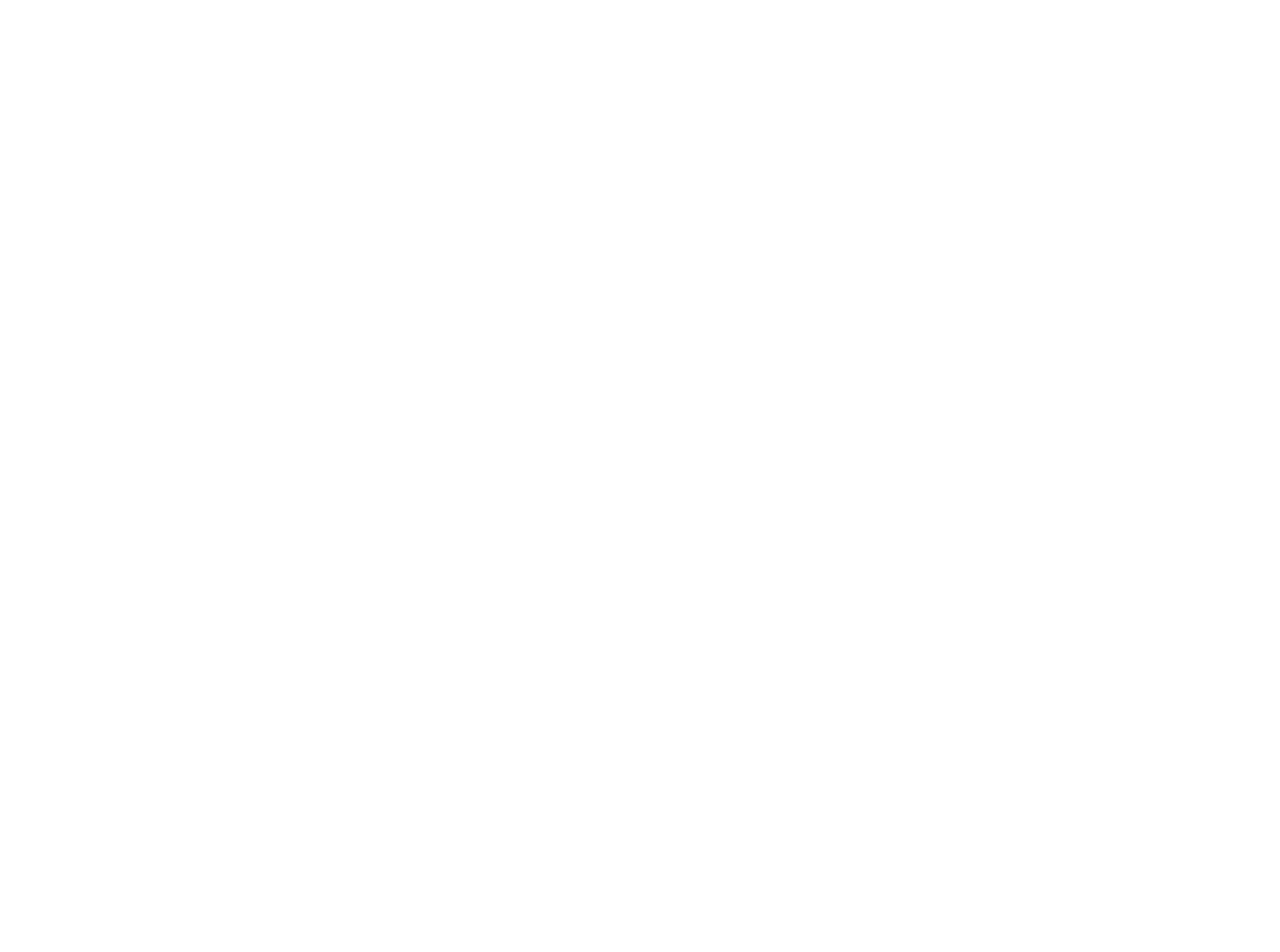
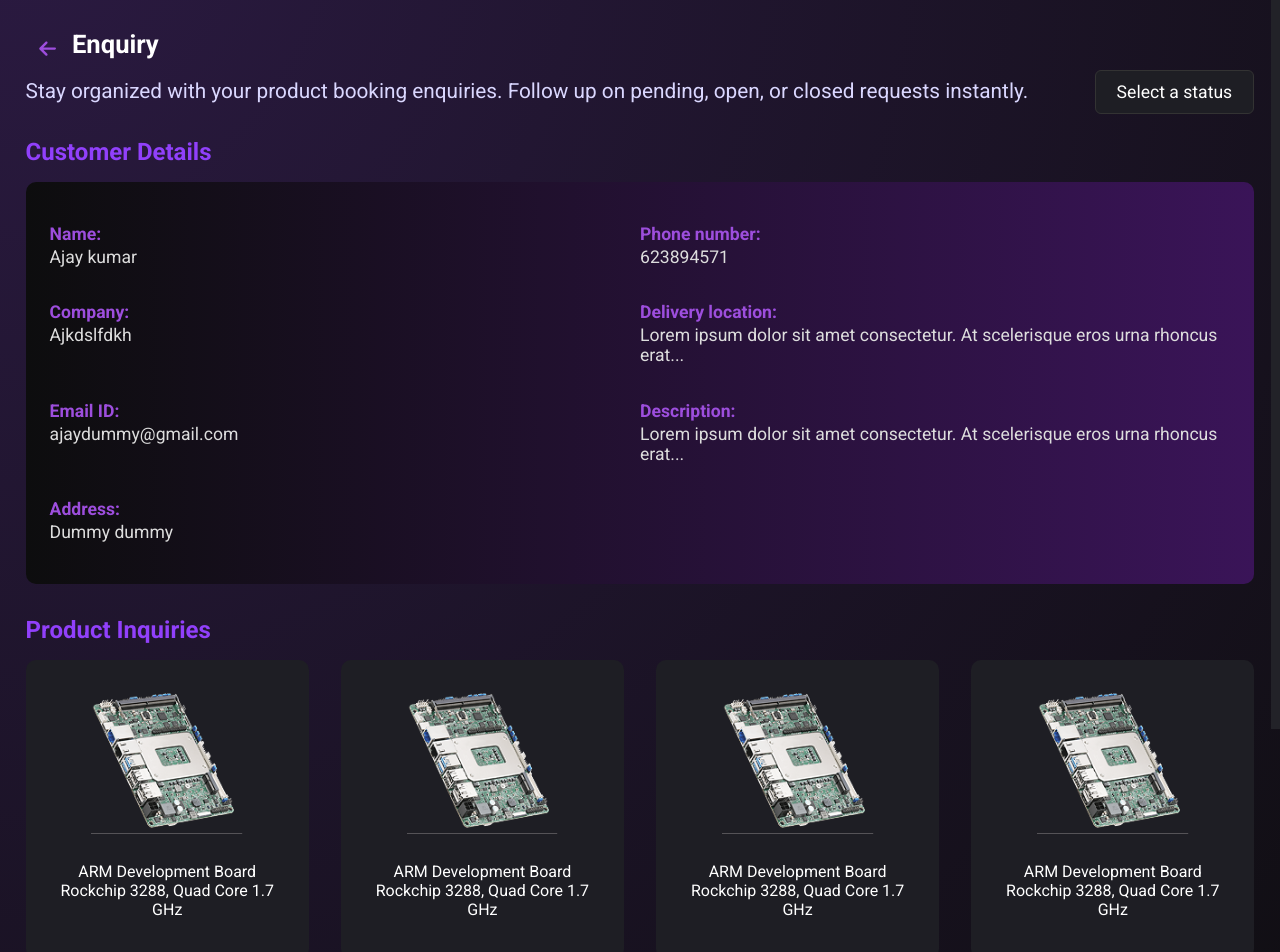
Before and after one commit to Tungston-labs/Arm_Sbc, a React (Vite) app: page /enquiry-details/1 in a window 1280 px wide. Before the commit this address had no page. Shown: the part 100-1052 px from the top of the page. Before the commit the page ends 800 px from the top, so only its background shows below. Built offline with nearby package versions, Linux system fonts and the light colour scheme.

Commit message:
completed enquriy

```diff
--- a/src/App.jsx
+++ b/src/App.jsx
@@ -18,7 +18,7 @@
 
 <Route path='/dashboard' element={<Dashboard/>}/>
 <Route path='/enquiry-page' element={<Enquiry/>}/>
-<Route path='/enquiry-details' element={<EnquiryDetails/>}/>
+\<Route path="/enquiry-details/:id" element={<EnquiryDetails />} />
 </Routes>
   )
 }
--- a/src/pages/EnquiryPage/Enquiry.Styles.js
+++ b/src/pages/EnquiryPage/Enquiry.Styles.js
@@ -1,7 +1,4 @@
 
-
-
-// src/pages/Enquiry/Enquiry.Styles.js
 import styled, { css } from "styled-components";
 import { FaEye } from "react-icons/fa";
 
@@ -9,32 +6,48 @@
   font-family: 'Roboto';
   font-weight: 700;
   font-style: normal;
-  line-height: 1.2;  // adjust as needed
+  line-height: 1.2;
   margin: 0 0 0.5rem 0;
   color: #FFF;
-
-  /* Fully responsive font-size using clamp */
   font-size: clamp(1.5rem, 2vw, 6rem);
 `;
 
 export const SubTitle = styled.p`
-   font-family: 'Roboto';
+  font-family: 'Roboto', sans-serif;
   font-style: normal;
   font-weight: 400;
-  line-height: 1.4; /* or 36px if you prefer fixed line-height */
-  /* margin: 0; */
+  line-height: 1.4;
+  margin: 0;
   color: #DAD7FF;
+  font-size: 0.9rem;
+margin-bottom: 10px;
+  @media (min-width: 768px) {
+    font-size: 1.1rem;
+  }
 
-  /* Responsive font-size for all screens up to 8k */
-  font-size: clamp(0.9rem, 1vw, 3rem);
+  @media (min-width: 1024px) {
+    font-size: 1.3rem;
+  }
+
+
+  @media (min-width: 2560px) {
+    font-size: 2rem;
+  }
+
+   @media (min-width: 3860px) {
+    font-size: 3rem;
+  }
+
+  @media (min-width: 7680px) {
+    font-size: 4rem;
+  }
 `;
 
 
 export const Table = styled.table`
   width: 100%;
-  border-collapse: separate; /* changed from collapse */
-  border-spacing: 0 0.5rem; /* vertical gap between rows */
-  /* background: #1a1a1a; */
+  border-collapse: separate;
+  border-spacing: 0 0.5rem;
   border-radius: 8px;
   overflow: hidden;
    font-family: "Roboto";
@@ -50,8 +63,6 @@
   font-style: normal;
   font-weight: 400;
   line-height: normal;
-
-  /* Round corners on the first and last header cell */
   &:first-child {
     border-top-left-radius: clamp(6px, 1vw, 12px);
   }
@@ -70,13 +81,13 @@
    font-family: "Roboto";
   td {
      font-family: "Roboto";
-    padding: clamp(0.8rem, 0.8vw, 1.5rem); /* responsive padding */
+    padding: clamp(0.8rem, 0.8vw, 1.5rem);
   }
 `;
 
 export const TableCell = styled.td`
-  padding: clamp(0.8rem, 1vw, 1.5rem); /* responsive padding */
-  font-size: clamp(0.85rem, 1vw, 2rem); /* responsive font size */
+  padding: clamp(0.8rem, 1vw, 1.5rem);
+  font-size: clamp(0.85rem, 1vw, 2rem);
   color: #ddd;
    font-family: "Roboto";
    text-align: center;
@@ -120,11 +131,11 @@
 
 export const Pagination = styled.div`
   position: fixed;
-  bottom: clamp(1rem, 1.5vw, 2rem);  /* responsive distance from bottom */
-  left: clamp(1rem, 1.5vw, 2rem);    /* responsive distance from left */
+  bottom: clamp(1rem, 1.5vw, 2rem);
+  left: clamp(1rem, 1.5vw, 2rem);
   display: flex;
   align-items: center;
-  gap: clamp(0.3rem, 0.8vw, 1rem);   /* responsive gap between buttons */
+  gap: clamp(0.3rem, 0.8vw, 1rem);
   flex-wrap: wrap;
   z-index: 100;
 `;
@@ -137,7 +148,7 @@
   display: flex;
   align-items: center;
   justify-content: center;
-  font-size: clamp(1rem, 1vw, 2.5rem); /* responsive icon size */
+  font-size: clamp(1rem, 1vw, 2.5rem);
   color: ${({ disabled }) => (disabled ? "#bbb" : "#fff")};
   transition: color 0.2s ease;
 
@@ -148,10 +159,10 @@
 
 export const PageButton = styled.button`
   padding: clamp(0.4rem, 0.6vw, 0.8rem) clamp(0.6rem, 0.9vw, 1.2rem);
-  border-radius: clamp(3px, 0.5vw, 6px);       /* responsive radius */
+  border-radius: clamp(3px, 0.5vw, 6px);
   border: none;
   cursor: pointer;
-  font-size: clamp(0.8rem, 0.8vw, 1.5rem);       /* responsive font */
+  font-size: clamp(0.8rem, 0.8vw, 1.5rem);
   background: ${({ active }) => (active ? "#8A38F5" : "#353535")};
   color: ${({ active }) => (active ? "#fff" : "#fff")};
   transition: all 0.2s ease;
--- a/src/pages/EnquiryPage/Enquiry.jsx
+++ b/src/pages/EnquiryPage/Enquiry.jsx
@@ -1,4 +1,3 @@
-// src/pages/Enquiry/Enquiry.jsx
 import React from "react";
 import Layout from "../../Layout/Layout";
 import {
@@ -14,16 +13,22 @@
   ViewIcon,
   ArrowButton,
 } from "./Enquiry.Styles";
-
-import enquiryData from "./EnquiryData"; // 👈 import the array here
+import { useNavigate } from "react-router-dom";
+import enquiryData from "./EnquiryData";
 
 const Enquiry = () => {
+  const navigate = useNavigate();
+
+  const handleViewClick = (id) => {
+    navigate(`/enquiry-details/${id}`);
+  };
+
   return (
     <Layout>
       <PageTitle>Enquiry</PageTitle>
       <SubTitle>
-        Glad to have you back. Check your dashboard for the latest product updates
-        and manage your enquiries seamlessly.
+        Stay organized with your product booking enquiries. Follow up on
+        pending, open, or closed requests instantly.
       </SubTitle>
 
       <Table>
@@ -38,17 +43,17 @@
           </TableRow>
         </thead>
         <tbody>
-          {enquiryData.map((row, i) => (
-            <TableRow key={i}>
-              <TableCell>{row.name}</TableCell>
-              <TableCell>{row.email}</TableCell>
-              <TableCell>{row.phone}</TableCell>
-              <TableCell>{row.location}</TableCell>
+          {enquiryData.map((item) => (
+            <TableRow key={item.id}>
+              <TableCell>{item.name}</TableCell>
+              <TableCell>{item.email}</TableCell>
+              <TableCell>{item.phone}</TableCell>
+              <TableCell>{item.location}</TableCell>
               <TableCell>
-                <StatusBadge status={row.status}>{row.status}</StatusBadge>
+                <StatusBadge status={item.status}>{item.status}</StatusBadge>
               </TableCell>
               <TableCell>
-                <ViewIcon />
+                <ViewIcon onClick={() => handleViewClick(item.id)} />
               </TableCell>
             </TableRow>
           ))}
--- a/src/pages/EnquiryPage/EnquiryData.js
+++ b/src/pages/EnquiryPage/EnquiryData.js
@@ -1,7 +1,7 @@
-// src/pages/Enquiry/EnquiryData.js
 
 const enquiryData = [
   {
+    id: 1,
     name: "Ajay kumar",
     email: "ajaydummy@gmail.com",
     phone: "6238945012",
@@ -9,6 +9,7 @@
     status: "Pending",
   },
   {
+    id: 2,
     name: "Ajay kumar",
     email: "ajaydummy@gmail.com",
     phone: "6238945012",
@@ -16,6 +17,7 @@
     status: "Open",
   },
   {
+    id: 3,
     name: "Ajay kumar",
     email: "ajaydummy@gmail.com",
     phone: "6238945012",
--- a/src/pages/EnquiryPage/EnquiryDetails.Styles.js
+++ b/src/pages/EnquiryPage/EnquiryDetails.Styles.js
@@ -1,80 +1,264 @@
-// src/pages/Enquiry/EnquiryDetails.Styles.js
+
 import styled from "styled-components";
 
 export const BackButton = styled.button`
   background: none;
   border: none;
   color: #9d4edd;
-  font-size: clamp(1rem, 1.5vw, 2rem); /* responsive size */
+  font-size: clamp(1rem, 1.5vw, 2rem);
   cursor: pointer;
   display: flex;
-  align-items: center; /* center icon vertically */
+  align-items: center;
   justify-content: center;
-  padding: 0;
+  padding: 0.25rem;
+
+  &:hover {
+    color: #b366ff;
+    transform: scale(1.05);
+    transition: all 0.2s ease-in-out;
+  }
+
+
+  @media (min-width: 768px) {
+    padding: 0.5rem;
+  }
+
+
+  @media (min-width: 1024px) {
+    padding: 0.75rem;
+  }
+
+  @media (min-width: 2560px) {
+    padding: 1rem;
+    font-size: 2.5rem;
+  }
+    @media (min-width: 3860px) {
+    padding: 1.5rem;
+    font-size: 4.5rem;
+  }
+
+
+  @media (min-width: 7680px) {
+    padding: 1.5rem;
+    font-size: 3rem;
+  }
 `;
 
+
 export const PageTitle = styled.h1`
-  font-size: clamp(1.2rem, 2vw, 3rem); /* responsive font size */
+  font-family: 'Roboto';
   font-weight: 700;
-  margin: 0;             /* remove default margin */
-  line-height: 1;        /* align with button vertically */
+  font-style: normal;
+  line-height: 1.2;
+  margin: 0 0 0.5rem 0;
+  color: #FFF;
+  font-size: clamp(1.5rem, 2vw, 6rem);
 `;
 export const SubTitle = styled.p`
-  font-size: 0.95rem;
-  color: #cfcfcf;
+  font-family: 'Roboto', sans-serif;
+  font-style: normal;
+  font-weight: 400;
+  line-height: 1.4;
+  margin: 0;
+  color: #DAD7FF;
+  font-size: 0.9rem;
+
+  @media (min-width: 768px) {
+    font-size: 1.1rem;
+  }
+
+  @media (min-width: 1024px) {
+    font-size: 1.3rem;
+  }
+
+
+  @media (min-width: 2560px) {
+    font-size: 2rem;
+  }
+
+   @media (min-width: 3860px) {
+    font-size: 3rem;
+  }
+
+  @media (min-width: 7680px) {
+    font-size: 4rem;
+  }
+`;
+
+
+
+export const SubHeaderRow = styled.div`
+  display: flex;
+  justify-content: space-between;
+  align-items: center;
   margin-bottom: 1.5rem;
+  gap: 1rem;
+  flex-wrap: wrap;
 `;
 
 export const StatusSelect = styled.select`
-  background: #1e1e24;
+  background: ${(props) => props.bgColor || "#1e1e24"};
   border: 1px solid #333;
   padding: 0.5rem 1rem;
   border-radius: 6px;
   color: #fff;
+  font-family: 'Roboto', sans-serif;
   font-size: 0.9rem;
-  float: right;
-  margin-bottom: 1rem;
-
+  appearance: none;
+option {
+    background: #1e1e24;
+    color: #fff;
+  }
   &:focus {
     outline: none;
     border-color: #9d4edd;
   }
+
+  @media (min-width: 768px) {
+    font-size: 1rem;
+    padding: 0.6rem 1.2rem;
+  }
+
+  @media (min-width: 1024px) {
+    font-size: 1.1rem;
+    padding: 0.7rem 1.3rem;
+  }
 `;
+
 
 export const Section = styled.section`
   margin-bottom: 2rem;
 `;
 
 export const SectionTitle = styled.h2`
-  font-size: 1.2rem;
+  font-size: 1rem;
   font-weight: 600;
-  color: #fff;
+  color: #9140FB;
   margin-bottom: 1rem;
+  font-family: 'Roboto', sans-serif;
+
+  @media (min-width: 768px) {
+    font-size: 1.3rem;
+  }
+
+  @media (min-width: 1024px) {
+    font-size: 1.5rem;
+  }
+
+
+  @media (min-width: 2560px) {
+    font-size: 3rem;
+  }
+ @media (min-width: 3860px) {
+    font-size: 5rem;
+  }
+
+  @media (min-width: 7680px) {
+    font-size: 2.5rem;
+  }
 `;
+
 
 export const CustomerDetailsGrid = styled.div`
   display: grid;
-  grid-template-columns: repeat(2, 1fr);
-  /* gap: 1rem; */
-  background: linear-gradient(90deg, #2b1a42, #0d0d0d);
+  grid-template-columns: 1fr;
+  background: linear-gradient(90deg,rgb(13, 13, 14),rgb(58, 20, 88));
   padding: 1rem;
   border-radius: 10px;
+
+
+
+  @media (min-width: 768px) {
+    grid-template-columns: repeat(2, 1fr);
+
+  }
+
+
+  @media (min-width: 1024px) {
+    grid-template-columns: repeat(2, 1fr);
+    padding: 1.5rem;
+
+  }
+
+
+  @media (min-width: 2560px) {
+    grid-template-columns: repeat(2, 1fr);
+    padding: 2rem;
+
+  }
+
+
+  @media (min-width: 7680px) {
+    grid-template-columns: repeat(2, 1fr);
+    padding: 3rem;
+
+  }
 `;
 
 export const DetailItem = styled.p`
-  font-size: 0.9rem;
+  font-size: 0.8rem;
   color: #ddd;
+  font-family: 'Roboto', sans-serif;
   strong {
     display: block;
     color: #9d4edd;
     margin-bottom: 0.2rem;
+      font-family: 'Roboto', sans-serif;
+  }
+
+
+  @media (min-width: 768px) {
+    font-size: 1rem;
+  }
+
+
+  @media (min-width: 1024px) {
+    font-size: 1.1rem;
+  }
+
+
+  @media (min-width: 2560px) {
+    font-size: 2rem;
+  }
+
+   @media (min-width: 3860px) {
+    font-size: 3rem;
+  }
+
+  @media (min-width: 7680px) {
+    font-size: 1.8rem;
   }
 `;
 
+
 export const ProductGrid = styled.div`
   display: grid;
-  grid-template-columns: repeat(auto-fit, minmax(200px, 1fr));
-  gap: 1.5rem;
+  grid-template-columns: repeat(auto-fit, minmax(180px, 1fr));
+  gap: 1rem;
+
+
+  @media (min-width: 768px) {
+    grid-template-columns: repeat(auto-fit, minmax(220px, 1fr));
+    gap: 1.5rem;
+  }
+
+
+  @media (min-width: 1024px) {
+    grid-template-columns: repeat(auto-fit, minmax(250px, 1fr));
+    gap: 2rem;
+  }
+
+
+  @media (min-width: 2560px) {
+    grid-template-columns: repeat(auto-fit, minmax(300px, 1fr));
+    gap: 2.5rem;
+  }
+
+
+  @media (min-width: 7680px) {
+    grid-template-columns: repeat(auto-fit, minmax(400px, 1fr));
+    gap: 3rem;
+  }
 `;
 
 export const ProductCard = styled.div`
@@ -83,9 +267,24 @@
   padding: 1rem;
   text-align: center;
   transition: transform 0.2s ease;
-
+  font-family: 'Roboto', sans-serif;
   &:hover {
     transform: translateY(-5px);
+  }
+
+
+  @media (min-width: 1024px) {
+    padding: 1.5rem;
+  }
+
+  @media (min-width: 2560px) {
+    padding: 2rem;
+  }
+  @media (min-width: 3860px) {
+    padding: 4rem;
+  }
+  @media (min-width: 7680px) {
+    padding: 3rem;
   }
 `;
 
@@ -94,15 +293,51 @@
   height: 120px;
   object-fit: contain;
   margin-bottom: 0.5rem;
+
+  @media (min-width: 1024px) {
+    height: 150px;
+  }
+
+  @media (min-width: 2560px) {
+    height: 300px;
+  }
+
+  @media (min-width: 3860px) {
+    height: 500px;
+  }
+
+  @media (min-width: 7680px) {
+    height: 700px;
+  }
 `;
 
 export const ProductName = styled.p`
   font-size: 0.9rem;
   color: #fff;
+  font-family: 'Roboto', sans-serif;
+  @media (min-width: 1024px) {
+    font-size: 1rem;
+  }
+ @media (min-width: 1440px) {
+    font-size: 1rem;
+  }
+  @media (min-width: 2560px) {
+    font-size: 1.5rem;
+  }
+
+  @media (min-width: 3860px) {
+    font-size: 2rem;
+  }
+  @media (min-width: 7680px) {
+    font-size:3rem;
+  }
 `;
+
+
+
 export const HeaderRow = styled.div`
   display: flex;
-  align-items: center; /* vertically center icon and title */
-  gap: 0.8rem;         /* space between back button and title */
-  margin-bottom: 1rem;
+  align-items: center;
+  gap: 0.2rem;
+
 `;
--- a/src/pages/EnquiryPage/EnquiryDetails.jsx
+++ b/src/pages/EnquiryPage/EnquiryDetails.jsx
@@ -1,5 +1,4 @@
-
-import React from "react";
+import { useState } from "react";
 import Layout from "../../Layout/Layout";
 import {
   PageTitle,
@@ -15,72 +14,89 @@
   ProductImage,
   ProductName,
   HeaderRow,
+  SubHeaderRow,
 } from "./EnquiryDetails.Styles";
 import { useNavigate } from "react-router-dom";
-import dummyImage from "../../../public/images/cart/chip.png";
+import { customerData, productData } from "./EnquiryDetailsData";
+import { FaArrowLeft } from "react-icons/fa6";
 
 const EnquiryDetails = () => {
-      const navigate = useNavigate();
-  const customer = {
-    name: "Ajay kumar",
-    phone: "623894571",
-    company: "Ajkdslfdkh",
-    email: "ajaydummy@gmail.com",
-    address: "Dummy dummy",
-    location:
-      "Lorem ipsum dolor sit amet consectetur. At scelerisque eros urna rhoncus erat...",
-    description:
-      "Lorem ipsum dolor sit amet consectetur. At scelerisque eros urna rhoncus erat...",
+  const navigate = useNavigate();
+  const [status, setStatus] = useState("");
+
+  const getStatusColor = (status) => {
+    switch (status) {
+      case "Pending":
+        return "#F97316";
+      case "Open":
+        return "#22C55E";
+      case "Closed":
+        return "#E53935";
+      default:
+        return "#1e1e24";
+    }
   };
-
-  const products = [
-    { id: 1, name: "ARM Development Board Rockchip 3288, Quad Core 1.7 GHz", img: dummyImage },
-    { id: 2, name: "ARM Development Board Rockchip 3288, Quad Core 1.7 GHz", img: dummyImage },
-    { id: 3, name: "ARM Development Board Rockchip 3288, Quad Core 1.7 GHz", img: dummyImage },
-    { id: 4, name: "ARM Development Board Rockchip 3288, Quad Core 1.7 GHz", img: dummyImage },
-  ];
 
   return (
     <Layout>
-      {/* <BackButton>{"< Enquiry"}</BackButton> */}
       <HeaderRow>
-        <BackButton onClick={() => navigate("/enquiry")}>{`<`}</BackButton>
+        <BackButton onClick={() => navigate("/enquiry-page")}>
+          <FaArrowLeft />
+        </BackButton>
         <PageTitle>Enquiry</PageTitle>
       </HeaderRow>
-      <SubTitle>
-        Welcome back! Manage your products and handle customer enquiries with ease.
-      </SubTitle>
 
-      {/* Status Dropdown */}
-      <StatusSelect>
-        <option>Select a status</option>
-        <option>Pending</option>
-        <option>Open</option>
-        <option>Closed</option>
-      </StatusSelect>
+      <SubHeaderRow>
+        <SubTitle>
+          Stay organized with your product booking enquiries. Follow up on
+          pending, open, or closed requests instantly.
+        </SubTitle>
+        <StatusSelect
+          value={status}
+          onChange={(e) => setStatus(e.target.value)}
+          bgColor={getStatusColor(status)}
+        >
+          <option value="">Select a status</option>
+          <option value="Pending">Pending</option>
+          <option value="Open">Open</option>
+          <option value="Closed">Closed</option>
+        </StatusSelect>
+      </SubHeaderRow>
 
-      {/* Customer Details */}
       <Section>
         <SectionTitle>Customer Details</SectionTitle>
         <CustomerDetailsGrid>
-          <DetailItem><strong>Name</strong> {customer.name}</DetailItem>
-          <DetailItem><strong>Phone number</strong> {customer.phone}</DetailItem>
-          <DetailItem><strong>Company</strong> {customer.company}</DetailItem>
-          <DetailItem><strong>Delivery location</strong> {customer.location}</DetailItem>
-          <DetailItem><strong>Email ID</strong> {customer.email}</DetailItem>
-          <DetailItem><strong>Description</strong> {customer.description}</DetailItem>
-          <DetailItem><strong>Address</strong> {customer.address}</DetailItem>
+          <DetailItem>
+            <strong>Name:</strong> {customerData.name}
+          </DetailItem>
+          <DetailItem>
+            <strong>Phone number:</strong> {customerData.phone}
+          </DetailItem>
+          <DetailItem>
+            <strong>Company:</strong> {customerData.company}
+          </DetailItem>
+          <DetailItem>
+            <strong>Delivery location:</strong> {customerData.location}
+          </DetailItem>
+          <DetailItem>
+            <strong>Email ID:</strong> {customerData.email}
+          </DetailItem>
+          <DetailItem>
+            <strong>Description:</strong> {customerData.description}
+          </DetailItem>
+          <DetailItem>
+            <strong>Address:</strong> {customerData.address}
+          </DetailItem>
         </CustomerDetailsGrid>
       </Section>
 
-      {/* Product Inquiries */}
       <Section>
         <SectionTitle>Product Inquiries</SectionTitle>
         <ProductGrid>
-          {products.map((p) => (
-            <ProductCard key={p.id}>
-              <ProductImage src={p.img} alt={p.name} />
-              <ProductName>{p.name}</ProductName>
+          {productData.map((product) => (
+            <ProductCard key={product.id}>
+              <ProductImage src={product.img} alt={product.name} />
+              <ProductName>{product.name}</ProductName>
             </ProductCard>
           ))}
         </ProductGrid>
--- /dev/null
+++ b/src/pages/EnquiryPage/EnquiryDetailsData.js
@@ -0,0 +1,23 @@
+import dummyImage from "../../../public/images/cart/chip.png";
+
+export const customerData = {
+  name: "Ajay kumar",
+  phone: "623894571",
+  company: "Ajkdslfdkh",
+  email: "ajaydummy@gmail.com",
+  address: "Dummy dummy",
+  location:
+    "Lorem ipsum dolor sit amet consectetur. At scelerisque eros urna rhoncus erat...",
+  description:
+    "Lorem ipsum dolor sit amet consectetur. At scelerisque eros urna rhoncus erat...",
+};
+
+export const productData = [
+  { id: 1, name: "ARM Development Board Rockchip 3288, Quad Core 1.7 GHz", img: dummyImage },
+  { id: 2, name: "ARM Development Board Rockchip 3288, Quad Core 1.7 GHz", img: dummyImage },
+  { id: 3, name: "ARM Development Board Rockchip 3288, Quad Core 1.7 GHz", img: dummyImage },
+  { id: 4, name: "ARM Development Board Rockchip 3288, Quad Core 1.7 GHz", img: dummyImage },
+  { id: 5, name: "ARM Development Board Rockchip 3288, Quad Core 1.7 GHz", img: dummyImage },
+  { id: 6, name: "ARM Development Board Rockchip 3288, Quad Core 1.7 GHz", img: dummyImage },
+  { id: 7, name: "ARM Development Board Rockchip 3288, Quad Core 1.7 GHz", img: dummyImage },
+];
--- a/src/pages/dashboard/Dashboard.jsx
+++ b/src/pages/dashboard/Dashboard.jsx
@@ -22,8 +22,7 @@
       <DashboardHeader>
         <DashboardTitle>Dashboard</DashboardTitle>
         <SubTitle>
-          Glad to have you back. Check your dashboard for the latest product
-          updates and manage your enquiries seamlessly.
+       Glad to have you back. Check your dashboard for the latest product updates and manage your new enquiries seamlessly.
         </SubTitle>
       </DashboardHeader>
 
```
